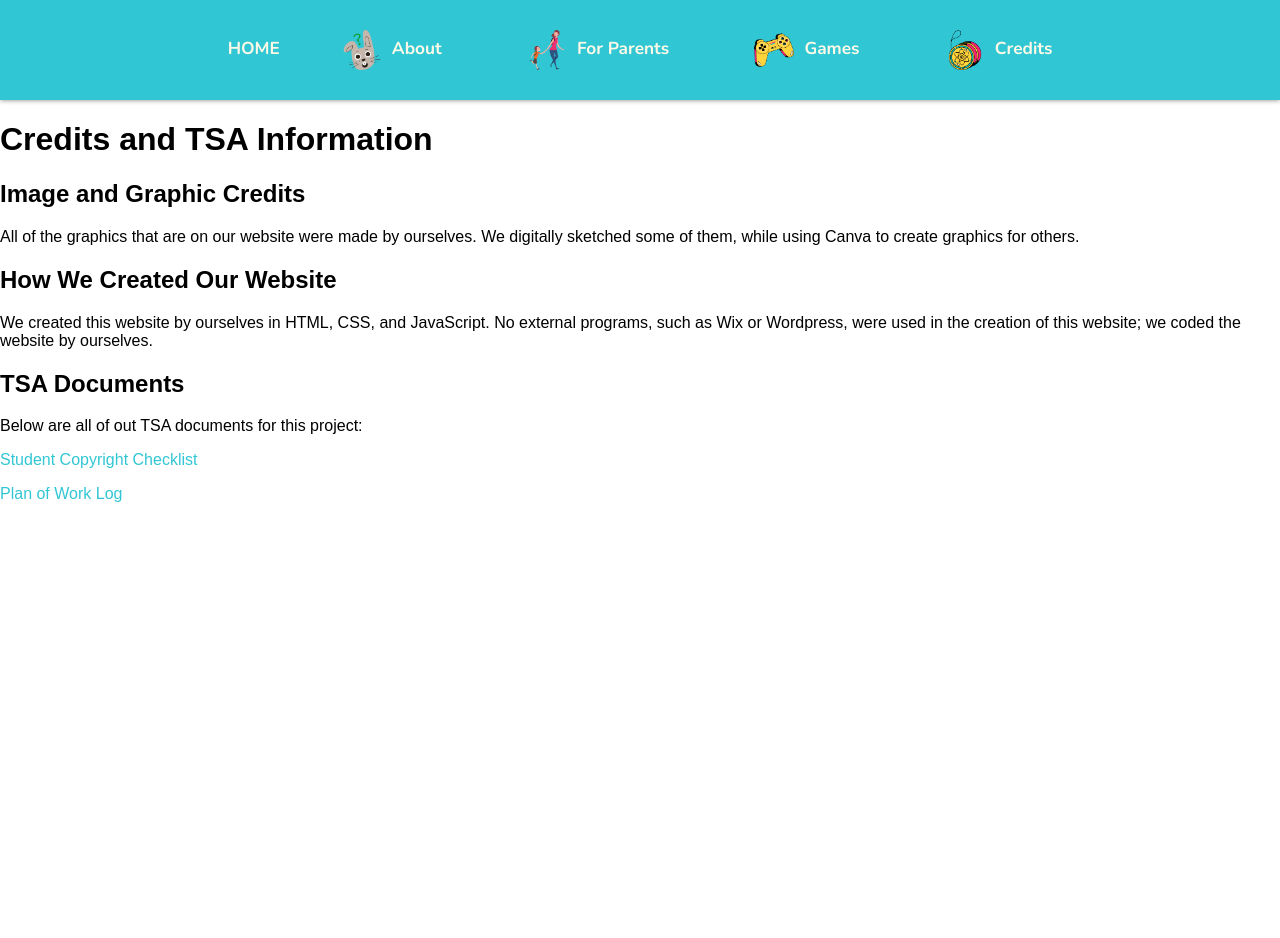
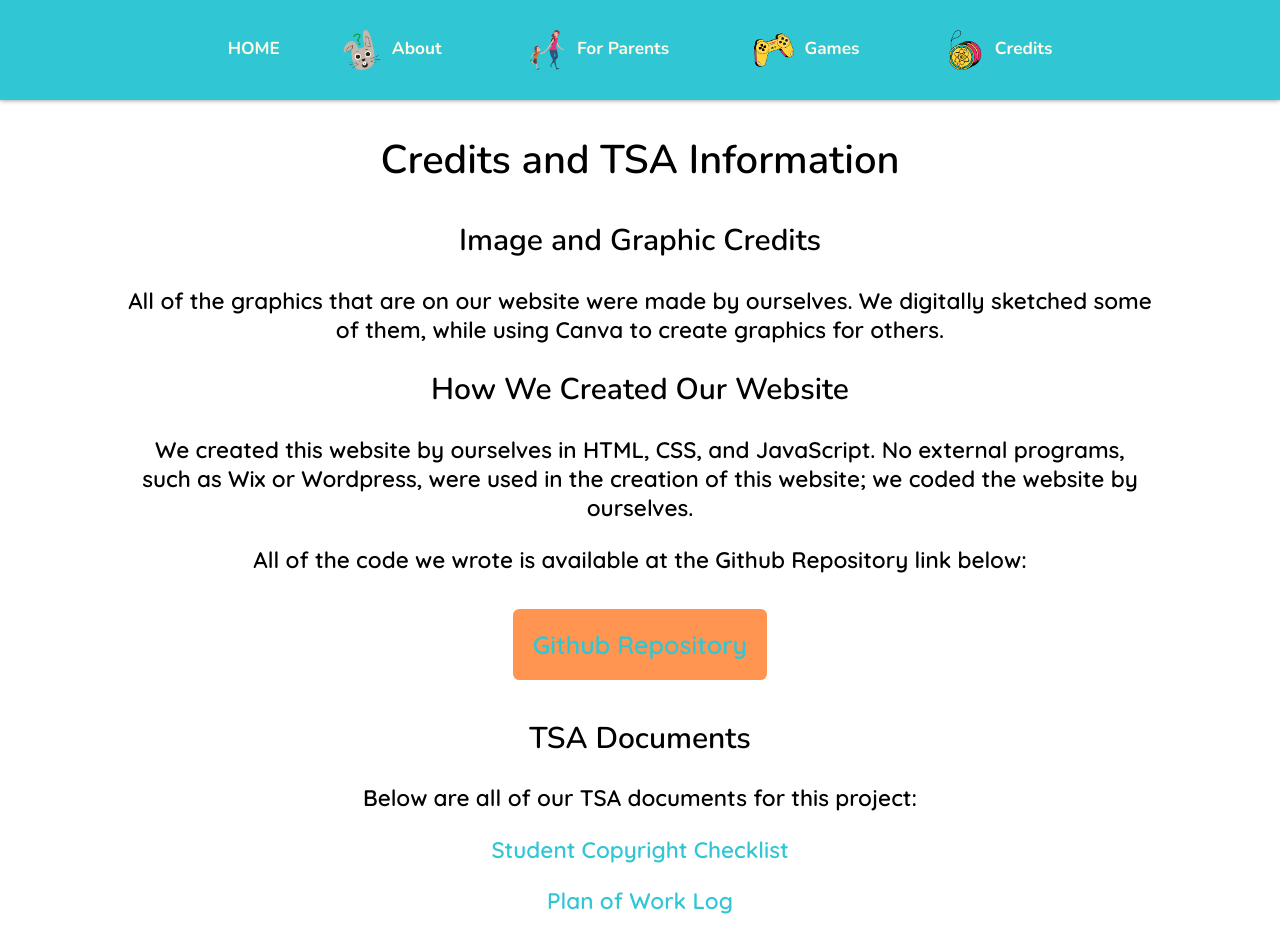
Before and after one commit to pranavbehal/2023-TSA-Website, a plain HTML site: page credits.html in a window 1280 px wide. Before the commit the page ends 800 px from the top, so only its background shows below. Drawn offline with nearby package versions, Linux system fonts and the light colour scheme; a web font is replaced by a local one.

Commit message:
Credits Page

```diff
--- a/credits.html
+++ b/credits.html
@@ -66,6 +66,7 @@
       </li></a
     >
   </nav>
+  <section id="credits-content">
   <h1>Credits and TSA Information</h1>
   <div class="credits-div1">
     <h2>Image and Graphic Credits</h2>
@@ -74,14 +75,22 @@
   <div class="credits-div2">
     <h2>How We Created Our Website</h2>
     <p>We created this website by ourselves in HTML, CSS, and JavaScript. No external programs, such as Wix or Wordpress, were used in the creation of this website; we coded the website by ourselves.</p>
+    <p>All of the code we wrote is available at the Github Repository link below:</p>
+    <button class="repo-button"> <a
+      class="repo-link"
+      href="https://github.com/pranavbehal/2023-TSA-Website"
+      target="_blank"
+      rel="noopener noreferrer"
+      >Github Repository</a
+    ></button>
   </div>
   <div class="credits-div3">
     <h2>TSA Documents</h2>
-    <p>Below are all of out TSA documents for this project:</p>
+    <p>Below are all of our TSA documents for this project:</p>
     <p>
       <a
         class="form-link"
-        href="Student Copyright Checklist.pdf"
+        href="Website Design Student Copyright Checklist.pdf"
         target="_blank"
         rel="noopener noreferrer"
         >Student Copyright Checklist</a
@@ -96,6 +105,6 @@
         >Plan of Work Log</a
       >
     </p>
-  </div>
+  </div></section>
 </body>
 </html>
--- a/main.css
+++ b/main.css
@@ -38,7 +38,7 @@ a:link {
 }
 
 a:visited {
-  color: var(--very-light-blue);
+  color: var(--baby-blue);
   text-decoration: none;
 }
 
@@ -189,10 +189,9 @@ body {
   color: white;
 }
 
-.episode-div{
+.episode-div {
   margin: 0px 5%;
 }
-
 
 .slideshow-div {
   width: 500px;
@@ -337,3 +336,176 @@ body {
   margin: auto;
   width: 400px;
 }
+
+/* Credits Page */
+
+.repo-button {
+  background-color: var(--bright-orange);
+  text-decoration: none !important;
+  color: white !important;
+  border: none;
+  border-radius: 0.5vw;
+  padding: 1vw 2vw;
+  text-align: center;
+  display: inline-block;
+  font-size: 1vw;
+  margin: 1vw 1vw;
+  cursor: pointer;
+  font-family: Quicksand;
+  font-weight: 600;
+}
+
+#credits-content {
+  max-width: 80%;
+  margin: auto;
+  text-align: center;
+}
+
+#credits-content h1 {
+  font-family: Nunito;
+  font-weight: 600;
+  font-size: 3vw;
+  text-align: center;
+}
+
+#credits-content h2 {
+  font-family: Nunito;
+  font-weight: 600;
+  font-size: 2vw;
+  text-align: center;
+}
+
+#credits-content p {
+  font-family: Quicksand;
+  font-weight: 600;
+  font-size: 1vw;
+  text-align: center;
+}
+
+@media only screen and (max-width: 600px) {
+  #credits-content h1 {
+    font-size: 25px;
+  }
+  #credits-content h2 {
+    font-size: 20px;
+  }
+  #credits-content p {
+    font-size: 12.5px;
+  }
+  .repo-button {
+    font-size: 20px;
+    padding: 10px 20px;
+  }
+}
+
+@media only screen and (min-width: 600px) {
+  #credits-content h1 {
+    font-size: 35px;
+  }
+  #credits-content h2 {
+    font-size: 27.5px;
+  }
+  #credits-content p {
+    font-size: 17.5px;
+  }
+  .repo-button {
+    font-size: 25px;
+    padding: 15px 25px;
+  }
+}
+
+@media only screen and (min-width: 768px) {
+  #credits-content h1 {
+    font-size: 40px;
+  }
+  #credits-content h2 {
+    font-size: 30px;
+  }
+  #credits-content p {
+    font-size: 20px;
+  }
+  .repo-button {
+    font-size: 30px;
+    padding: 20px 20px;
+  }
+}
+
+@media only screen and (min-width: 900px) {
+  #credits-content h1 {
+    font-size: 40px;
+  }
+  #credits-content h2 {
+    font-size: 30px;
+  }
+  #credits-content p {
+    font-size: 22.5px;
+  }
+  .repo-button {
+    font-size: 30px;
+    padding: 20px 20px;
+  }
+}
+
+@media only screen and (min-width: 1050px) {
+  #credits-content h1 {
+    font-size: 40px;
+  }
+  #credits-content h2 {
+    font-size: 30px;
+  }
+  #credits-content p {
+    font-size: 22.5px;
+  }
+  .repo-button {
+    font-size: 25px;
+    padding: 20px 20px;
+  }
+}
+
+@media only screen and (min-width: 1350px) {
+  #credits-content h1 {
+    font-size: 45px;
+  }
+  #credits-content h2 {
+    font-size: 32.5px;
+  }
+  #credits-content p {
+    font-size: 23.5px;
+  }
+  .repo-button {
+    font-size: 25px;
+    padding: 20px 20px;
+  }
+}
+
+@media only screen and (min-width: 1800px) {
+  .repo-button {
+    background-color: var(--bright-orange);
+    text-decoration: none !important;
+    color: white !important;
+    border: none;
+    border-radius: 0.5vw;
+    padding: 1vw 2vw;
+    text-align: center;
+    display: inline-block;
+    font-size: 25px;
+    margin: 1vw 1vw;
+    cursor: pointer;
+  }
+
+  #credits-content {
+    max-width: 90%;
+    margin: auto;
+    text-align: center;
+  }
+
+  #credits-content h1 {
+    font-size: 47px;
+  }
+  #credits-content h2 {
+    font-size: 40px;
+  }
+  #credits-content p {
+    font-size: 20px;
+  }
+}
```
Also changed, not shown: 1 other file.
